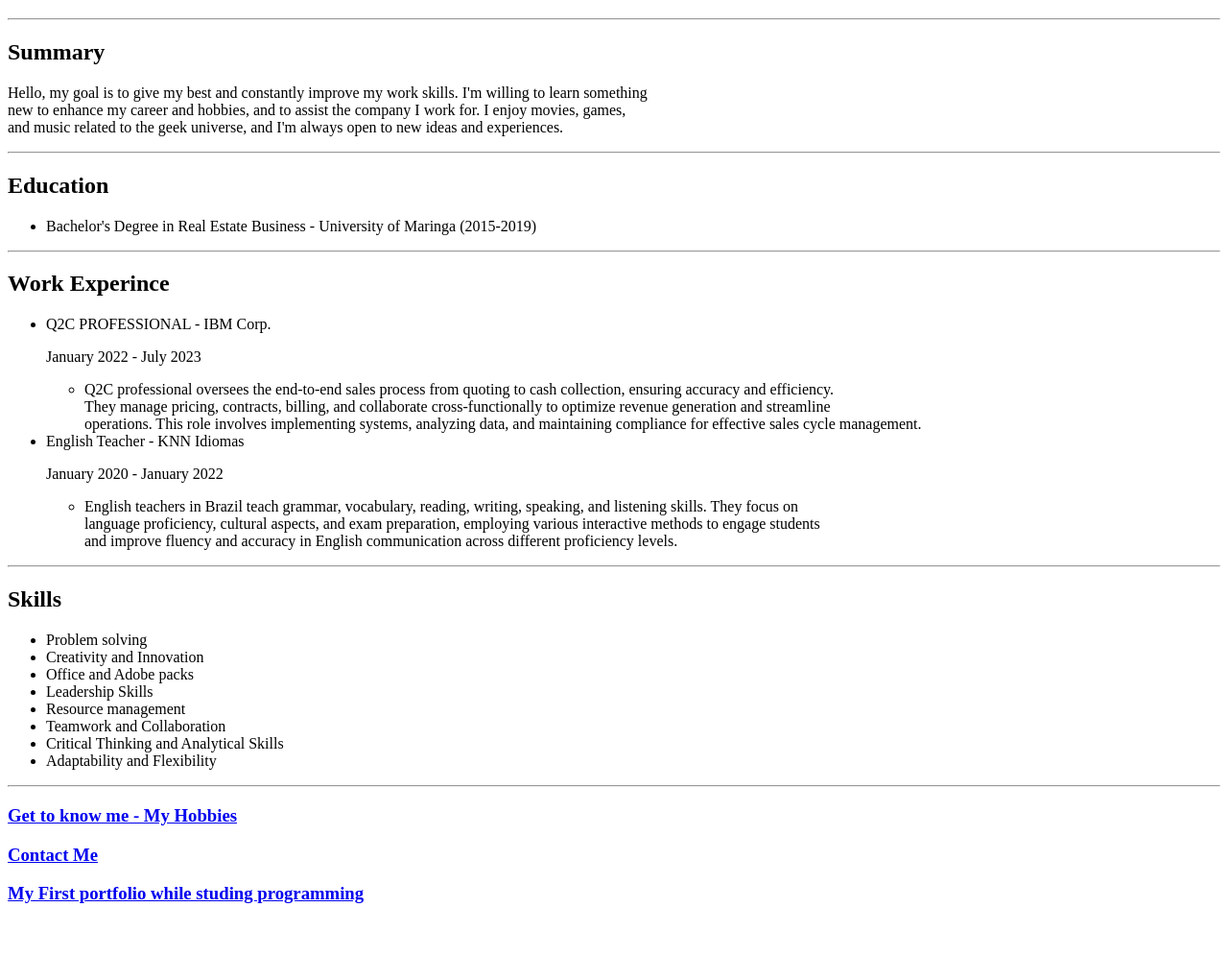
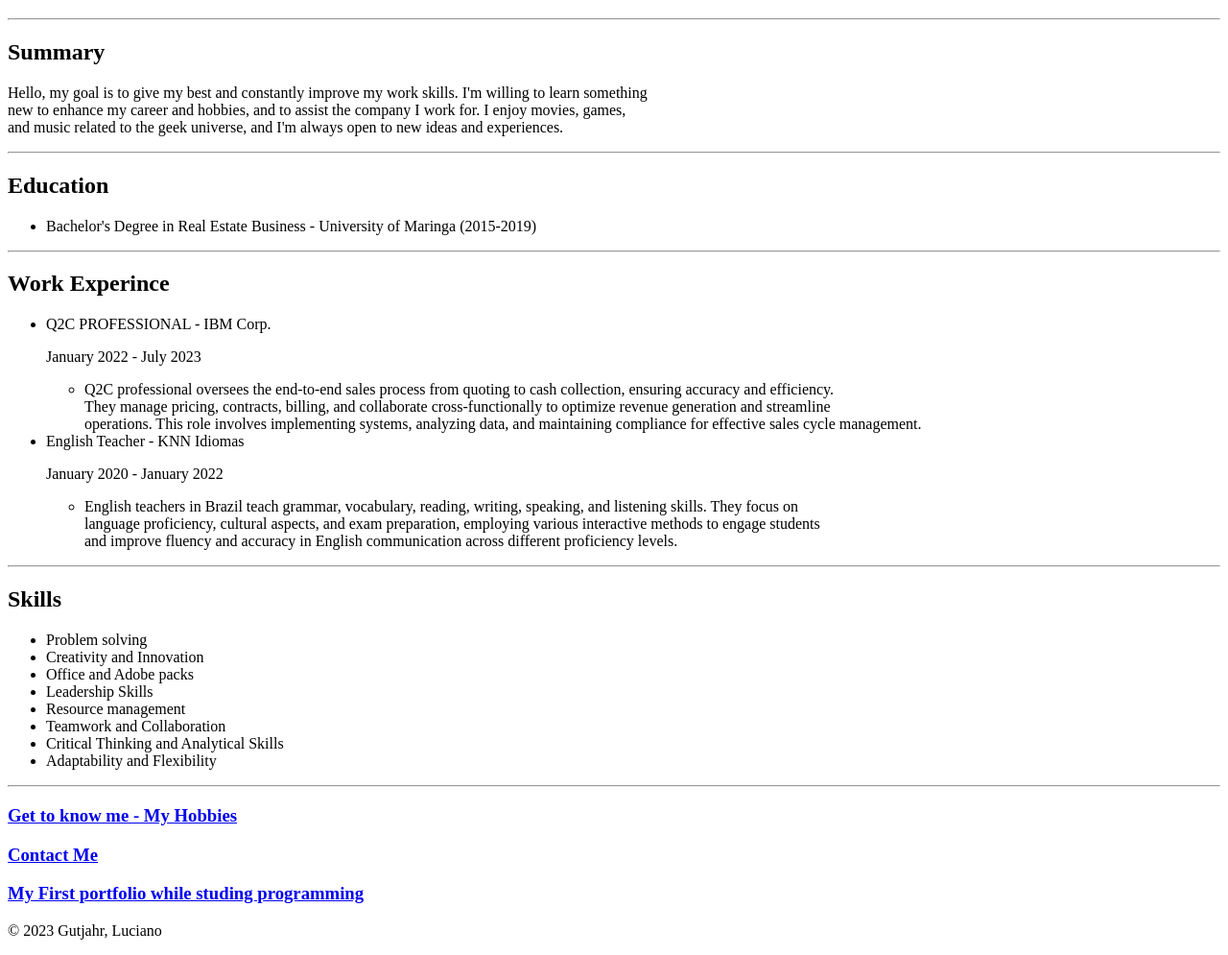
Before and after one commit to lucianogutjahr/html-resume, a plain HTML site: page Resume web/index.html in a window 1280 px wide. Shown: the part 61-1056 px from the top of the page at 96% size. Before the commit the page ends 1022 px from the top, so only its background shows below. Drawn offline with Linux system fonts and the light colour scheme.

Commit message:
Update index.html

```diff
--- a/Resume web/index.html
+++ b/Resume web/index.html
@@ -54,4 +54,9 @@
     <h3><a href="./public/contact.html">Contact Me</a></h3>
     <h3><a href="https://lucianogutjahr.github.io/html-portfolio/">My First portfolio while studing programming</a></h3>
 </body>
+<article>
+    <footer>
+      <p>© 2023 Gutjahr, Luciano</p>
+    </footer>
+  </article>
 </html>
```
